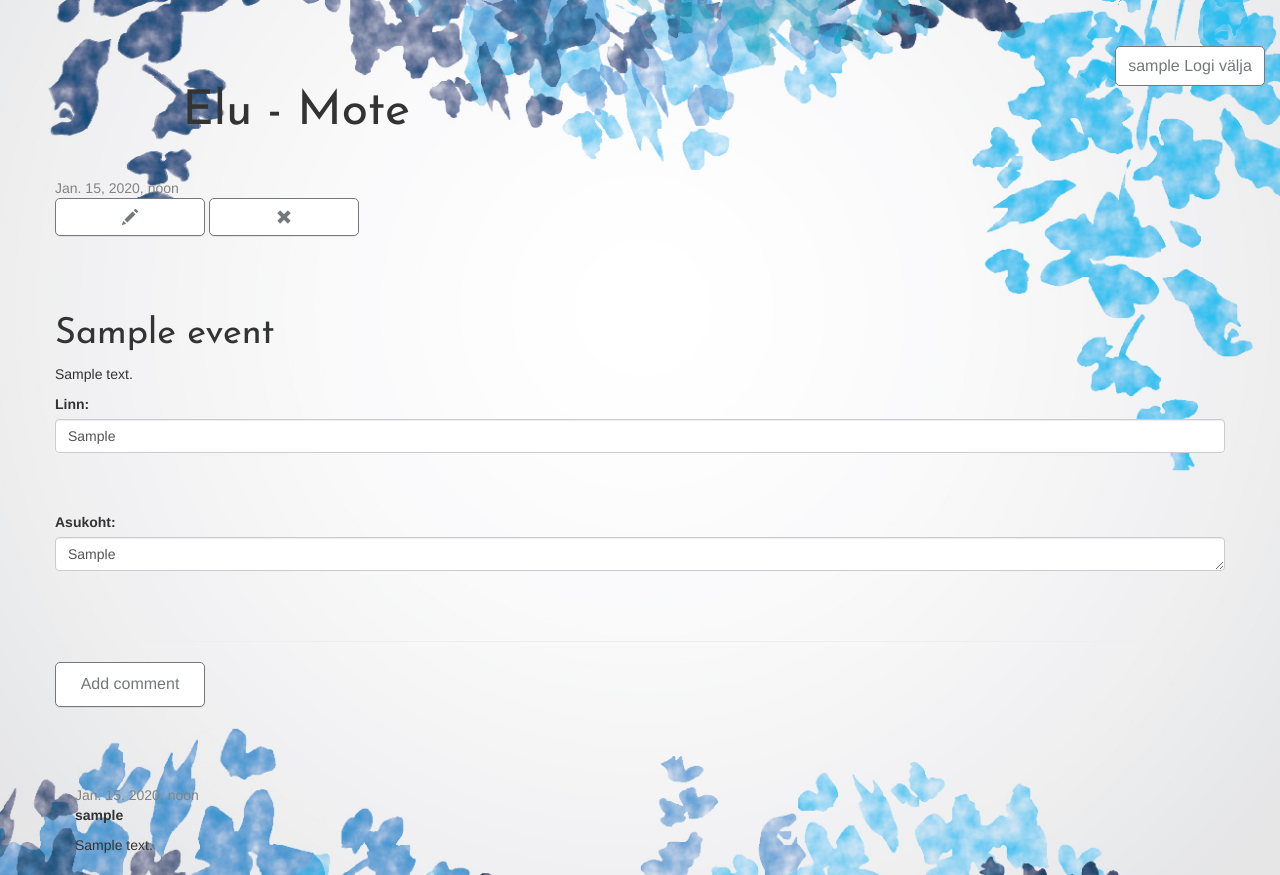
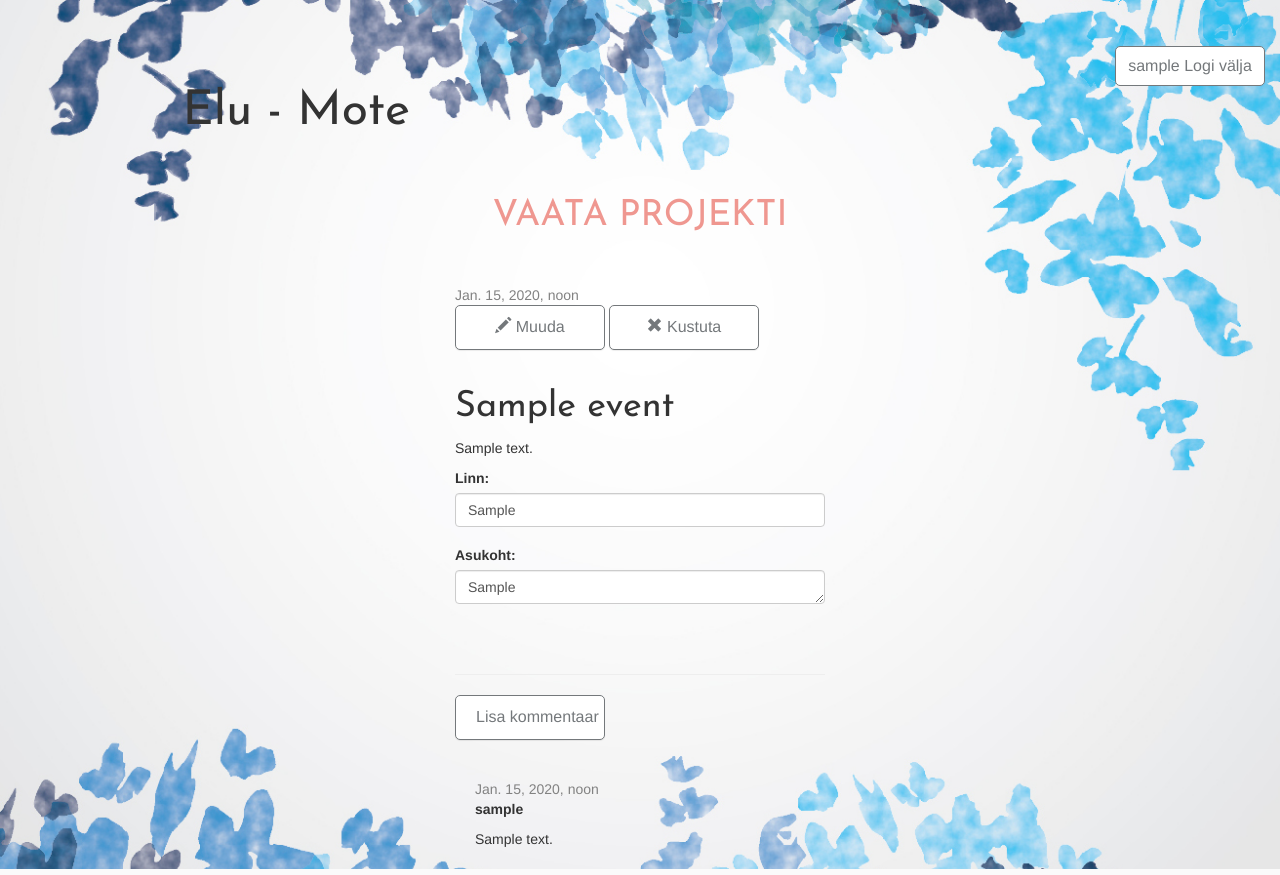
Before and after one commit to hinrek/Suvepraktika, a Django app: page /event/1/ in a window 1280 px wide. Run offline with Django 3.2, Linux system fonts and the light colour scheme; a user stored in the database is signed in; tables that the repository leaves empty hold one stand-in row (values such as "Sample post"); some libraries are stand-ins or nearby versions.

Commit message:
Fixed register

```diff
--- a/events/templates/events/event_detail.html
+++ b/events/templates/events/event_detail.html
@@ -1,6 +1,10 @@
 {% extends 'events/base.html' %}
 
 {% block content %}
+<div class="container">
+    <div class="row">
+        <div class="col-sm-6 col-md-4 col-md-offset-4">
+          <h1 class="projects_title" align="center">VAATA PROJEKTI</h1>
             <div class="event">
                 {% if event.event_date %}
                     <div class="date">
@@ -8,8 +12,8 @@
                     </div>
                 {% endif %}
                 {% if user.is_authenticated %}
-        <a class="btn btn-default" href="{% url 'event_edit' pk=event.pk %}"><span class="glyphicon glyphicon-pencil"></span></a>
-        <a class="btn btn-default" href="{% url 'event_remove' pk=event.pk %}"><span class="glyphicon glyphicon-remove"></span></a>
+                <a class="btn btn-default" href="{% url 'event_edit' pk=event.pk %}"><span class="glyphicon glyphicon-pencil"></span> Muuda</a>
+                <a class="btn btn-default" href="{% url 'event_remove' pk=event.pk %}"><span class="glyphicon glyphicon-remove"></span> Kustuta</a>
                 {% endif %}
                 <h1>{{ event.title }}</h1>
                 <p>{{ event.descripton|linebreaksbr }}</p>
@@ -24,7 +28,7 @@
             </script>
             </div>
             <hr>
-    <a class="btn btn-default" href="{% url 'add_comment_to_event' pk=event.pk %}">Add comment</a>
+            <a class="btn btn-default" href="{% url 'add_comment_to_event' pk=event.pk %}">Lisa kommentaar</a>
         {% for comment in event.comments.all %}
             <div class="comment">
                 <div class="date">{{ comment.created_date }}</div>
@@ -32,6 +36,9 @@
                 <p>{{ comment.text|linebreaks }}</p>
             </div>
         {% empty %}
-    <p>No comments here yet :(</p>
+            <p>Kommentaarid puuduvad :(</p>
+      </div>
+    </div>
+</div>
 {% endfor %}
 {% endblock %}
--- a/events/templates/events/event_list.html
+++ b/events/templates/events/event_list.html
@@ -44,7 +44,7 @@
             <p>Asukoht: {{ event.city }}</p>
             <p>Kategooria: {{ event.category }}</p>
             <p>Registreerimise tähtaeg: {{ event.register_limit_date }}</p>
-            <a href="{% url 'event_detail' pk=event.pk %}">Comments: {{ event.comments.count }}</a>
+            <a href="{% url 'event_detail' pk=event.pk %}">Kommentaarid: {{ event.comments.count }}</a>
         </div>
     {% endfor %}
 {% endblock %}
```
Lines whose indentation alone changed are shown as unchanged.
